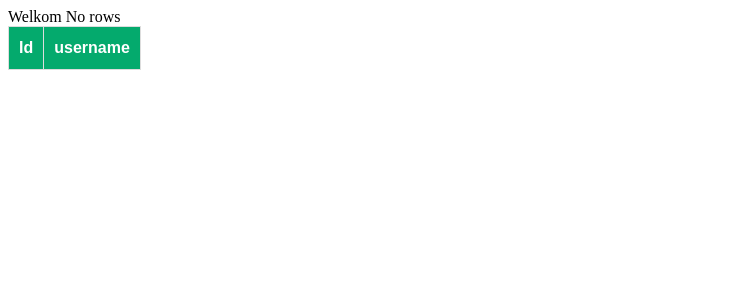
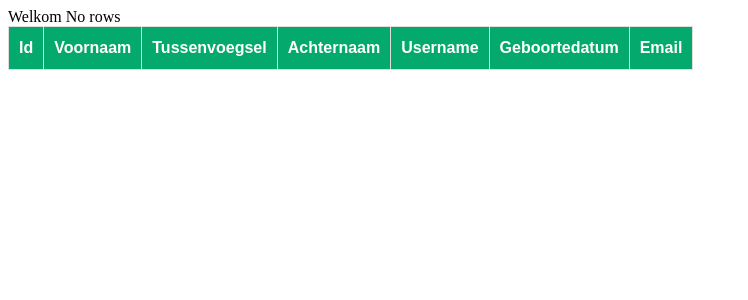
Before and after one commit to kimdejaeger/docker-compose-sql-php, a PHP site: page /overview.php in a window 1280 px wide. Shown: the top 300 px of the page, without its empty margins (0-748 px from the left). Run offline with PHP 8.4, Linux system fonts and the light colour scheme; the visitor is signed in with stand-in values (Sample User, id 1); data that the repository does not hold is empty.

Commit message:
tabel aangepast met de namen

```diff
--- a/src/overview.php
+++ b/src/overview.php
@@ -22,7 +22,12 @@ echo "Welkom ";
     <table>
     <tr>
       <th>Id</th>
-      <th>username</th>
+      <th>Voornaam</th>
+      <th>Tussenvoegsel</th>
+      <th>Achternaam</th>
+      <th>Username</th>
+      <th>Geboortedatum</th>
+      <th>Email</th>
     </tr>
 <?php
 
@@ -38,7 +43,12 @@ echo "Welkom ";
     while ($row = $result->fetch_assoc()) {
       echo "<tr>";
       echo "<td> <a href='update.php?id=" . $row['id'] . "'>" . $row['id'] . "</a></td>";
-      echo "<td id='username'>" . $row['username'] . "</td>";
+      echo "<td id='voornaam'>" . $row['voornaam'] . "</td>";
+       echo "<td id='tussenvoegsel'>" . $row['tussenvoegsel'] . "</td>";
+        echo "<td id='achternaam'>" . $row['achternaam'] . "</td>";
+         echo "<td id='username'>" . $row['username'] . "</td>";
+         echo "<td id='geboortedatum'>" . $row['geboortedatum'] . "</td>";
+          echo "<td id='email'>" . $row['email'] . "</td>";
       echo "</tr>";
     }
     echo "</table>";
```
